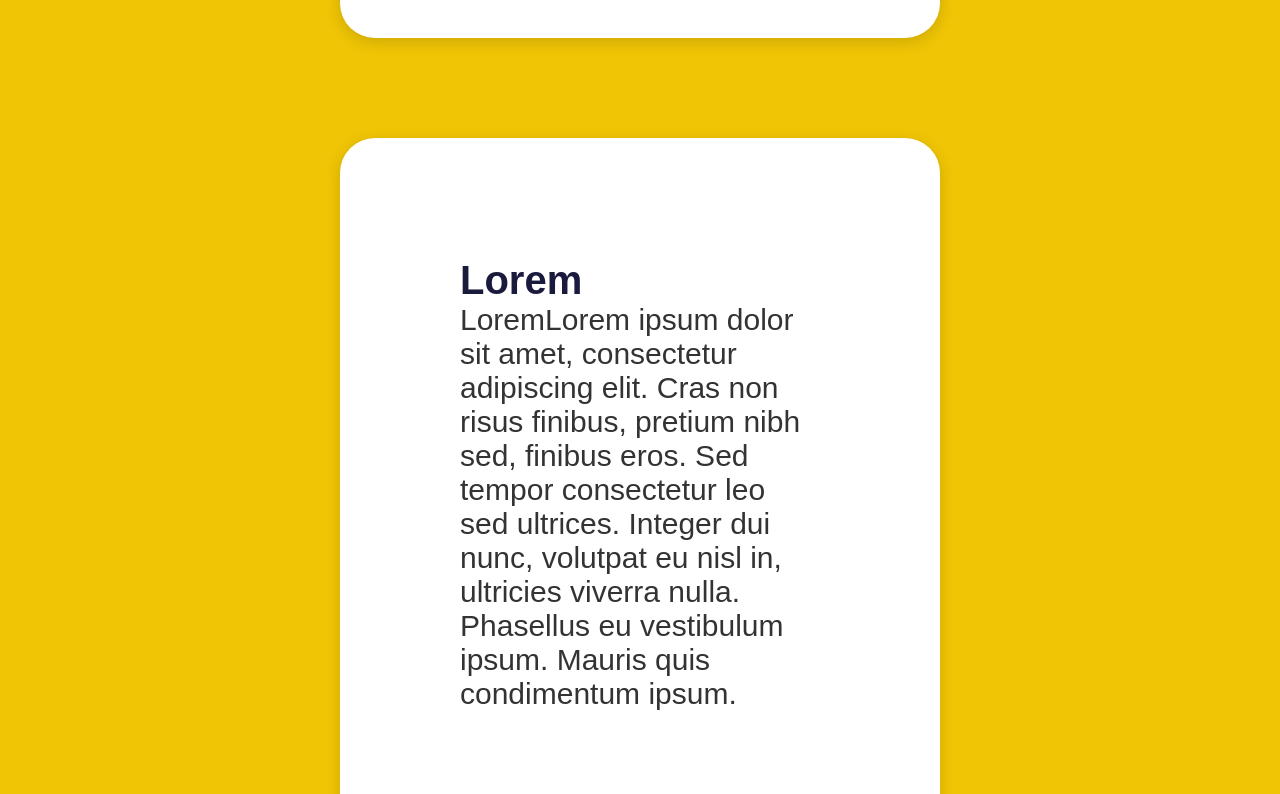
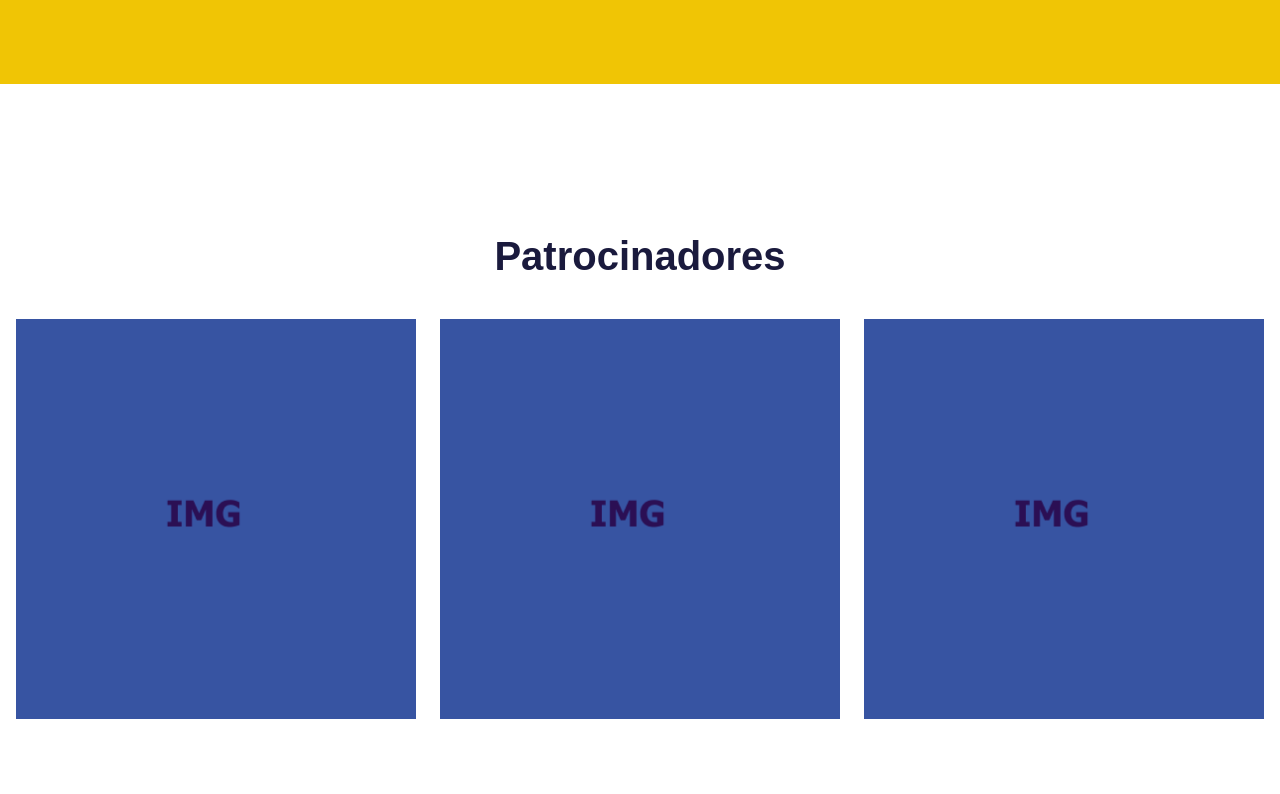
Before and after one commit to patrickgougeon/Site-Cansat-React, a React (Vite) app: page / in a window 1280 px wide. Shown: the part 3020-3814 px from the top of the page. Built offline with nearby package versions, Linux system fonts and the light colour scheme.

Commit message:
consertando bugs

```diff
--- a/src/index.css
+++ b/src/index.css
@@ -74,7 +74,7 @@ header {
 }
 
 .nav-link.active {
-    top: 15%;
+    top: 95px;
     display: flex;
 }
 
@@ -435,15 +435,17 @@ footer {
 }
 
 .text-section {
-  flex: 1;
-  max-width: 420px;
+    max-width: 100%;
+    width: 100%;
+    text-align: left;
+    padding: 0 1.5rem;
 }
 
 .img-section {
-  flex: 1;
-  display: flex;
-  justify-content: flex-end;
-  align-items: flex-start;
+    flex: 1;
+    display: flex;
+    justify-content: flex-end;
+    align-items: flex-start;
 }
 
 .img-grid {
@@ -563,15 +565,15 @@ footer {
 #tcards {
     display: flex;
     justify-content: center;
-    gap: 100px;
+    gap: 50px;
     flex-wrap: wrap;
 }
 
 #tcard1, #tcard2 {
     background-color: white;
     border-radius: 35px;
-    padding: 120px;
-    width: 600px;
+    padding: 60px;
+    width: 500px;
     box-shadow: 0 4px 15px rgba(0, 0, 0, 0.15);
     text-align: left;
 }
@@ -607,18 +609,21 @@ footer {
     font-size: 40px;
 }
 
-.patrocinadores {
+#patrocinadores {
   display: flex;
-  justify-content: center;
+  justify-content: space-around;
   align-items: center;
-  gap: 100px;
-  margin-top: 30px;
+  gap: 24px;
+  margin-top: 0;
+  margin-bottom: 0;
+  padding: 0;
 }
 
-.patrocinadores-box img {
-  width: 60px;
+#patrocinadores-box img {
+  width: 400px;
   height: auto;
-  display: block;
+  margin: 0;
+  padding: 0;
 }
 
 .qconteiner h2 {
@@ -637,25 +642,7 @@ footer {
   padding-bottom: 6px;
 }
 
-.patrocinadores {
-  display: flex;
-  justify-content: center;
-  align-items: center;
-  gap: 24px;
-  margin-top: 0;
-  margin-bottom: 0;
-  padding: 0;
-}
-
-.patrocinadores-box img {
-  width: 36px;
-  height: auto;
-  display: block;
-  margin: 0;
-  padding: 0;
-}
-
-/* Responsividade para mobile */
+/* Responsividade para desktop */
 @media (max-width: 768px) {
   .primeira {
     flex-direction: column;
@@ -668,6 +655,7 @@ footer {
     max-width: 100%;
     width: 100%;
     text-align: center;
+    margin: 0 50px;
   }
 
   .img-section {
@@ -675,6 +663,7 @@ footer {
     align-items: center;
     width: 100%;
     display: flex;
+
   }
 
   .img-section img {
@@ -693,12 +682,21 @@ footer {
     margin-bottom: 8px;
   }
 
-  .patrocinadores {
+  #patrocinadores {
     gap: 16px;
+    flex-direction: column;
   }
 
   .patrocinadores-box img {
     width: 28px;
+  }
+
+  #img-section {
+    display: none;
+  }
+
+  #tcards2 {
+    display: none;
   }
 }
 
--- a/src/pages/home.jsx
+++ b/src/pages/home.jsx
@@ -1,5 +1,6 @@
 import Navbar from "../components/Navbar"
 import Footer from "../components/Footer"
+import ImagemDefault from "../images/ImagemDefault.png"
 
  export function Home() {
     return (
@@ -58,9 +59,9 @@ import Footer from "../components/Footer"
                 <div id="qconteiner">
                     <h2>Patrocinadores</h2>
                     <div id="patrocinadores">
-                    <div id="patrocinadores-box"><img src="" alt="primeiro patrocinador" /></div>
-                    <div id="patrocinadores-box"><img src="" alt="segundo patrocinador" /></div>
-                    <div id="patrocinadores-box"><img src="" alt="terceiro patrocinador" /></div>
+                    <div id="patrocinadores-box"><img src={ImagemDefault} alt="primeiro patrocinador" /></div>
+                    <div id="patrocinadores-box"><img src={ImagemDefault} alt="segundo patrocinador" /></div>
+                    <div id="patrocinadores-box"><img src={ImagemDefault} alt="terceiro patrocinador" /></div>
                     </div>
                 </div>
 
--- a/src/pages/sobre.jsx
+++ b/src/pages/sobre.jsx
@@ -16,8 +16,8 @@ export function Sobre() {
 
                 <section className="primeira">
                     <div className="text-section">
-                        <h2>Quem somos?</h2>
-                        <p>LoremLorem ipsum dolor sit amet, consectetur adipiscing elit. Cras non risus finibus, pretium nibh sed, finibus eros. Sed tempor consectetur leo sed ultrices. Integer dui nunc, volutpat eu nisl in, ultricies viverra nulla. Phasellus eu vestibulum ipsum. Mauris quis condimentum ipsum. Morbi fermentum tincidunt lorem, sit amet posuere ipsum aliquet in. Suspendisse felis lacus, tincidunt eu dui.</p>
+                        <h1>Quem somos?</h1>
+                        <p>LoremLorem ipsum dolor sit amet, consectetur adipiscing elit. Cras non risus finibus, pretium nibh sed, finibus eros. Sed tempor consectetur leo sed ultrices. Integer dui nunc, volutpat eu nisl in, ultricies viverra nulla. Phasellus eu vestibulum ipsum. Mauris quis condimentum ipsum. Morbi fermentum tincidunt lorem, sit amet posuere ipsum aliquet in. Suspendisse felis lacus, tincidunt eu dui. LoremLorem ipsum dolor sit amet, consectetur adipiscing elit. Cras non risus finibus, pretium nibh sed, finibus eros. Sed tempor consectetur leo sed ultrices. Integer dui nunc, volutpat eu nisl in, ultricies viverra nulla. Phasellus eu vestibulum ipsum. Mauris quis condimentum ipsum. Morbi fermentum tincidunt lorem, sit amet posuere ipsum aliquet in. Suspendisse felis lacus, tincidunt eu dui.</p>
                     </div>
                     <div className="img-section">
                         <img src={GrupoImagens} alt="Grupo" width="300" />
```
